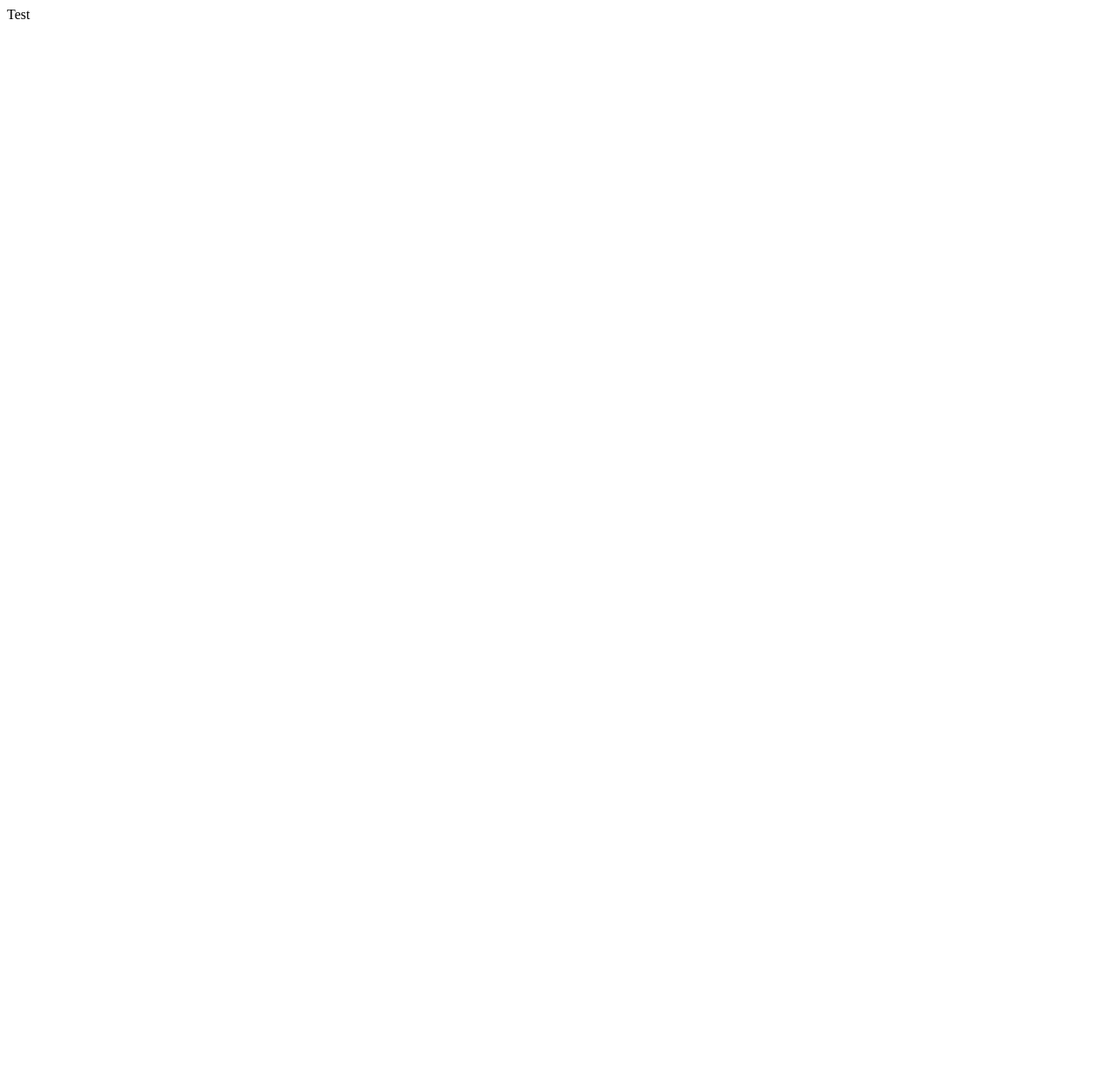
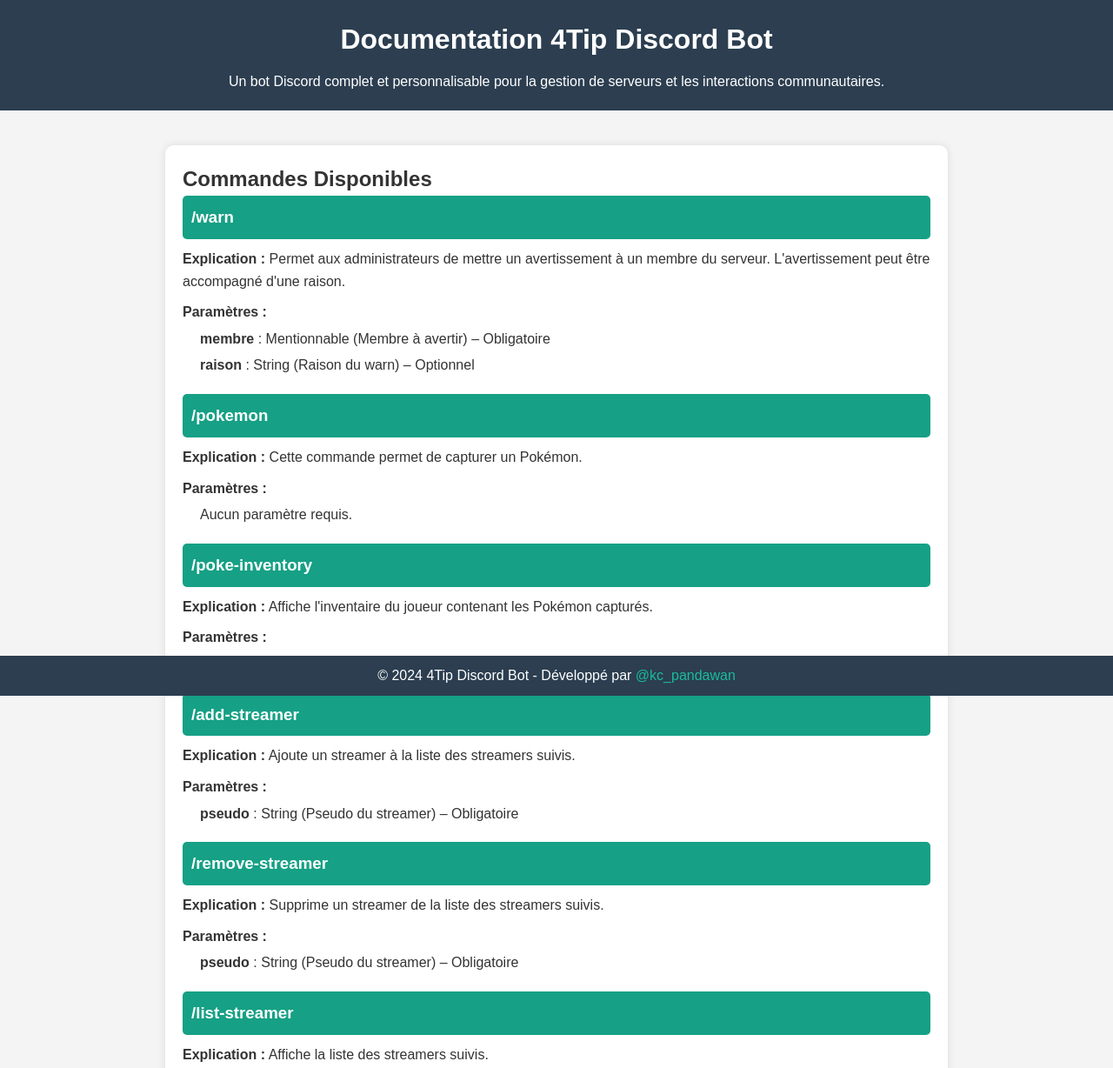
Before and after one commit to ZePandawan/4Tip, a website: page docs/index.html in a window 1280 px wide. Shown: the top 1228 px of the page at 87% size. Before the commit the page ends 800 px from the top, so only its background shows below. Drawn offline with Linux system fonts and the light colour scheme.

Commit message:
Create Documentation for Github Page

```diff
--- a/docs/index.html
+++ b/docs/index.html
@@ -1 +1,120 @@
-Test
+<!DOCTYPE html>
+<html lang="fr">
+<head>
+    <meta charset="UTF-8">
+    <meta name="viewport" content="width=device-width, initial-scale=1.0">
+    <title>Documentation 4Tip Discord Bot</title>
+    <link rel="stylesheet" href="styles.css">
+</head>
+<body>
+    <header>
+        <h1>Documentation 4Tip Discord Bot</h1>
+        <p>Un bot Discord complet et personnalisable pour la gestion de serveurs et les interactions communautaires.</p>
+    </header>
+
+    <main>
+        <section class="command-section">
+            <h2>Commandes Disponibles</h2>
+
+            <div class="command">
+                <h3>/warn</h3>
+                <p><strong>Explication :</strong> Permet aux administrateurs de mettre un avertissement à un membre du serveur. L'avertissement peut être accompagné d'une raison.</p>
+                <h4>Paramètres :</h4>
+                <ul>
+                    <li><strong>membre</strong> : Mentionnable (Membre à avertir) – Obligatoire</li>
+                    <li><strong>raison</strong> : String (Raison du warn) – Optionnel</li>
+                </ul>
+            </div>
+
+            <div class="command">
+                <h3>/pokemon</h3>
+                <p><strong>Explication :</strong> Cette commande permet de capturer un Pokémon.</p>
+                <h4>Paramètres :</h4>
+                <ul>
+                    <li>Aucun paramètre requis.</li>
+                </ul>
+            </div>
+
+            <div class="command">
+                <h3>/poke-inventory</h3>
+                <p><strong>Explication :</strong> Affiche l'inventaire du joueur contenant les Pokémon capturés.</p>
+                <h4>Paramètres :</h4>
+                <ul>
+                    <li><strong>page</strong> : Number (Page de l'inventaire à afficher) – Optionnel</li>
+                </ul>
+            </div>
+
+            <div class="command">
+                <h3>/add-streamer</h3>
+                <p><strong>Explication :</strong> Ajoute un streamer à la liste des streamers suivis.</p>
+                <h4>Paramètres :</h4>
+                <ul>
+                    <li><strong>pseudo</strong> : String (Pseudo du streamer) – Obligatoire</li>
+                </ul>
+            </div>
+
+            <div class="command">
+                <h3>/remove-streamer</h3>
+                <p><strong>Explication :</strong> Supprime un streamer de la liste des streamers suivis.</p>
+                <h4>Paramètres :</h4>
+                <ul>
+                    <li><strong>pseudo</strong> : String (Pseudo du streamer) – Obligatoire</li>
+                </ul>
+            </div>
+
+            <div class="command">
+                <h3>/list-streamer</h3>
+                <p><strong>Explication :</strong> Affiche la liste des streamers suivis.</p>
+                <h4>Paramètres :</h4>
+                <ul>
+                    <li>Aucun paramètre requis.</li>
+                </ul>
+            </div>
+
+            <div class="command">
+                <h3>/define-channel</h3>
+                <p><strong>Explication :</strong> Permet de définir un salon spécifique pour les messages du bot (bienvenue, stream, etc.).</p>
+                <h4>Paramètres :</h4>
+                <ul>
+                    <li><strong>type</strong> : String (Type de salon) – Obligatoire (Valeurs possibles : `welcome`, `stream`, `leave`, `admin`)</li>
+                    <li><strong>channel</strong> : Channel (Salon à définir) – Obligatoire</li>
+                </ul>
+            </div>
+
+            <div class="command">
+                <h3>/lol-stats</h3>
+                <p><strong>Explication :</strong> Affiche les statistiques RANKED d'un joueur sur League of Legends.</p>
+                <h4>Paramètres :</h4>
+                <ul>
+                    <li><strong>pseudo</strong> : String (Pseudo du joueur) – Obligatoire</li>
+                    <li><strong>tag</strong> : String (Tag du joueur) – Obligatoire</li>
+                    <li><strong>type</strong> : String (Type de classement) – Obligatoire (Valeurs possibles : `solo`, `flex`)</li>
+                </ul>
+            </div>
+
+            <div class="command">
+                <h3>/lol-game-stats</h3>
+                <p><strong>Explication :</strong> Affiche les 5 derniers matchs d'un joueur sur League of Legends.</p>
+                <h4>Paramètres :</h4>
+                <ul>
+                    <li><strong>pseudo</strong> : String (Pseudo du joueur) – Obligatoire</li>
+                    <li><strong>tag</strong> : String (Tag du joueur) – Obligatoire</li>
+                </ul>
+            </div>
+
+            <div class="command">
+                <h3>/create-rules</h3>
+                <p><strong>Explication :</strong> Crée les règles du serveur et attribue un rôle aux membres acceptant ces règles.</p>
+                <h4>Paramètres :</h4>
+                <ul>
+                    <li><strong>role</strong> : Role (Rôle à attribuer) – Obligatoire</li>
+                </ul>
+            </div>
+        </section>
+    </main>
+
+    <footer>
+        <p>© 2024 4Tip Discord Bot - Développé par <a href="https://discord.com/users/kc_pandawan" target="_blank">@kc_pandawan</a></p>
+    </footer>
+</body>
+</html>
--- /dev/null
+++ b/docs/styles.css
@@ -0,0 +1,85 @@
+/* Styles pour la page */
+* {
+    margin: 0;
+    padding: 0;
+    box-sizing: border-box;
+}
+
+body {
+    font-family: Arial, sans-serif;
+    background-color: #f4f4f4;
+    color: #333;
+    line-height: 1.6;
+}
+
+header {
+    background-color: #2c3e50;
+    color: white;
+    padding: 20px;
+    text-align: center;
+}
+
+header h1 {
+    margin-bottom: 10px;
+}
+
+main {
+    padding: 20px;
+}
+
+.command-section {
+    background-color: white;
+    border-radius: 10px;
+    box-shadow: 0 0 10px rgba(0, 0, 0, 0.1);
+    padding: 20px;
+    margin: 20px auto;
+    max-width: 900px;
+}
+
+.command {
+    margin-bottom: 20px;
+}
+
+.command h3 {
+    background-color: #16a085;
+    color: white;
+    padding: 10px;
+    border-radius: 5px;
+    margin-bottom: 10px;
+}
+
+.command p {
+    margin-bottom: 10px;
+}
+
+.command h4 {
+    margin-bottom: 5px;
+}
+
+.command ul {
+    list-style-type: none;
+    padding-left: 20px;
+}
+
+.command li {
+    margin-bottom: 5px;
+}
+
+footer {
+    background-color: #2c3e50;
+    color: white;
+    text-align: center;
+    padding: 10px;
+    position: absolute;
+    bottom: 0;
+    width: 100%;
+}
+
+footer a {
+    color: #1abc9c;
+    text-decoration: none;
+}
+
+footer a:hover {
+    text-decoration: underline;
+}
```
